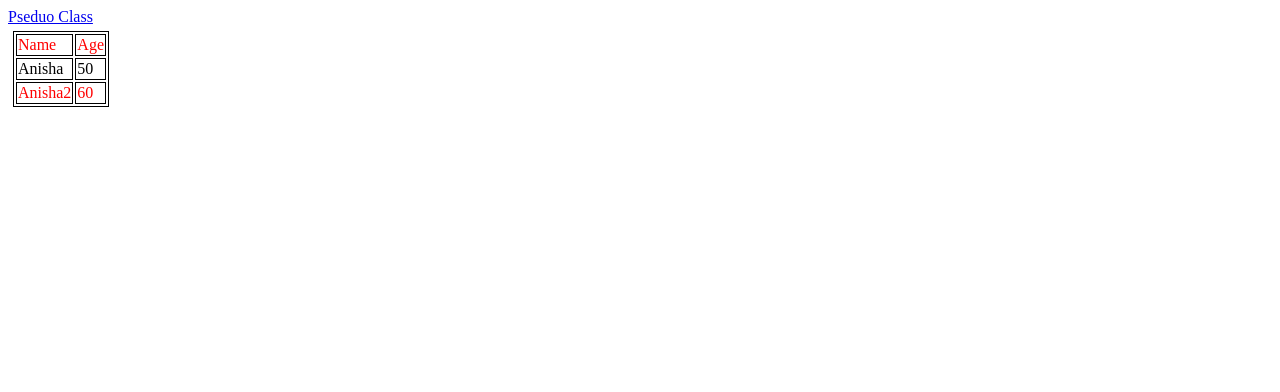
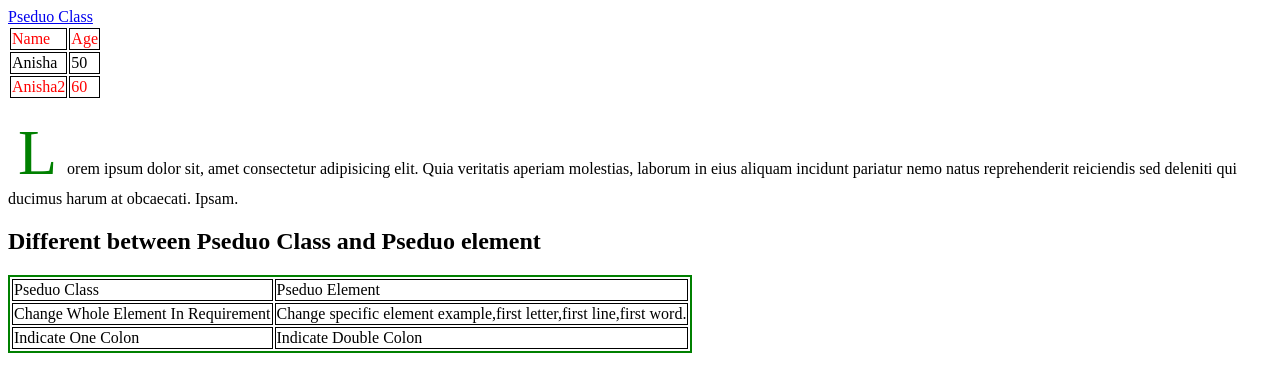
Before and after one commit to anishazahan/Advance-CSS-Practice, a plain HTML site: page UnocodeUse/PseduoClass/index.html in a window 1280 px wide. Drawn offline with Linux system fonts and the light colour scheme.

Commit message:
pseduo element concept

```diff
--- a/UnocodeUse/PseduoClass/index.html
+++ b/UnocodeUse/PseduoClass/index.html
@@ -10,12 +10,22 @@
                 color: red;
                 text-decoration: none;
         }
-        table,tr,td{
+        .pseduo-class tr,td{
             border: 1px solid black;
             margin: 5px;
         }
-        tr:nth-child(odd){
+        .pseduo-class tr:nth-child(odd){
             color: red;
+        }
+        p::first-letter{
+            color: green;
+            font-size: 4rem;
+           padding: 10px;
+
+        }
+
+        .pseduo-element{
+            border: 2px solid green;
         }
 
     </style>
@@ -23,8 +33,8 @@
 <body>
     <a class="pseduo" href="#"> Pseduo Class</a>
 
-    <table>
-        <tr>
+    <table class="pseduo-class">
+        <tr class="">
             <td>Name</td>
             <td>Age</td>
         </tr>
@@ -38,5 +48,24 @@
         </tr>
     </table>
 
+    <p>Lorem ipsum dolor sit, amet consectetur adipisicing elit. Quia veritatis aperiam molestias, laborum in eius aliquam incidunt pariatur nemo natus reprehenderit reiciendis sed deleniti qui ducimus harum at obcaecati. Ipsam.</p>
+
+    <h2>Different between Pseduo Class and Pseduo element</h2>
+
+    <table class="pseduo-element">
+        <tr>
+            <td> Pseduo Class</td>
+            <td> Pseduo Element</td>
+        </tr>
+        <tr>
+            <td>Change Whole Element In Requirement</td>
+            <td>Change specific element example,first letter,first line,first word.</td>
+        </tr>
+        <tr>
+            <td>Indicate One Colon</td>
+            <td>Indicate Double Colon</td>
+        </tr>
+    </table>
+
 </body>
 </html>
```
